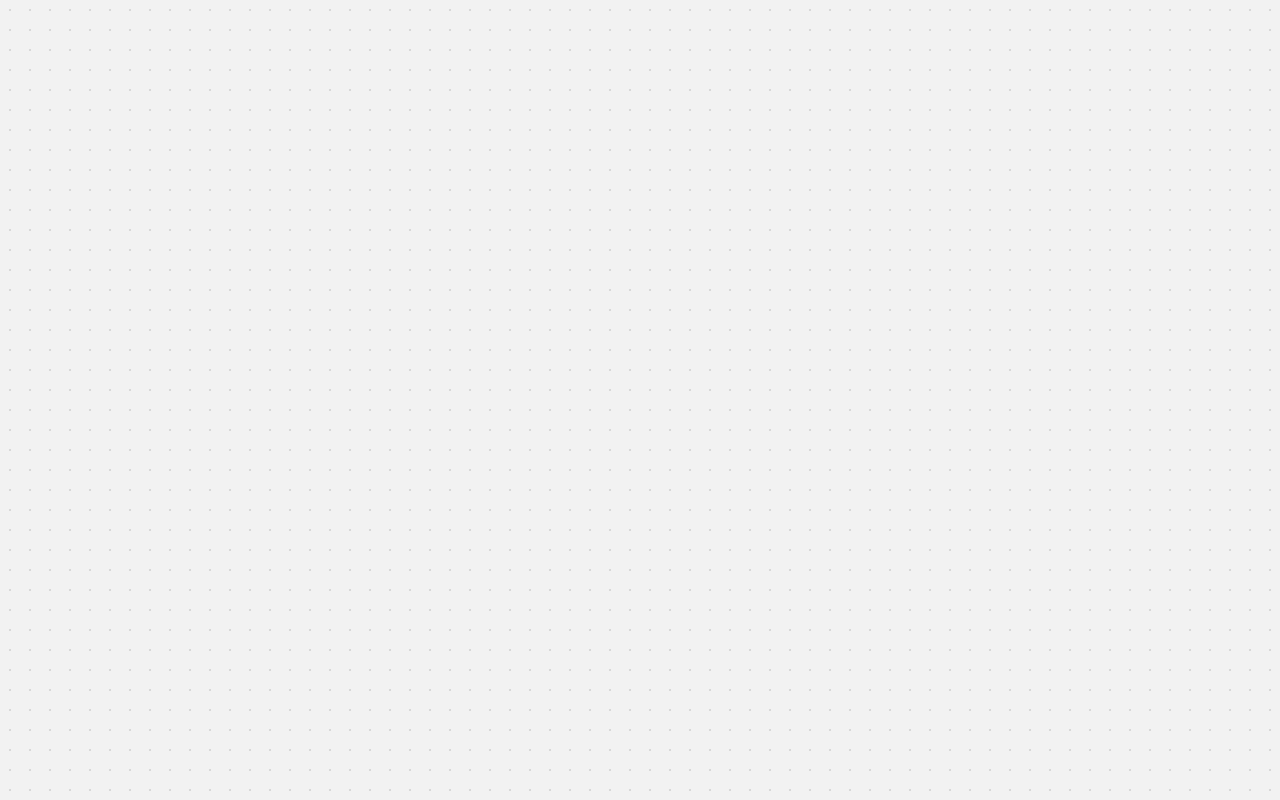
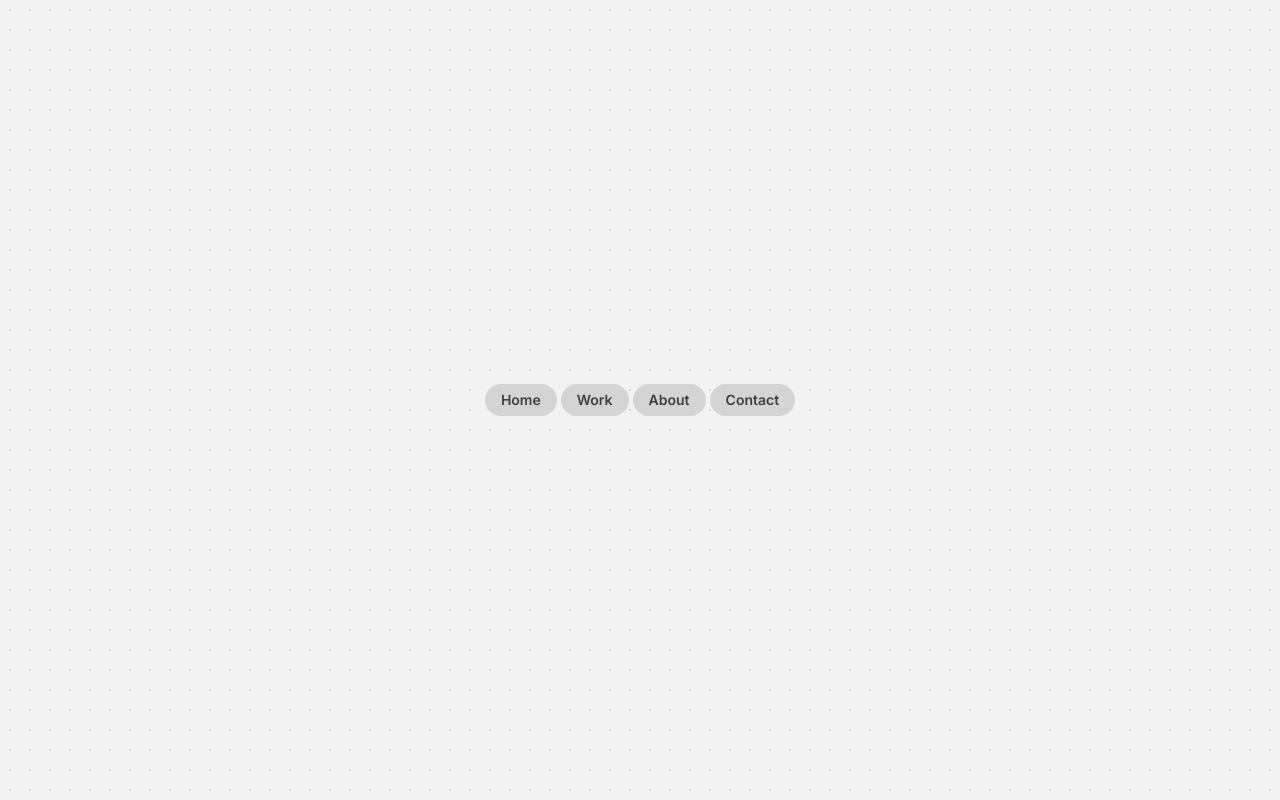
Before and after one commit to p4nthera115/random-components, a Next.js app: page / in a window 1280 px wide. Built offline with nearby package versions, Linux system fonts and the light colour scheme.

Commit message:
menu buttons

```diff
--- a/app/page.tsx
+++ b/app/page.tsx
@@ -24,6 +24,7 @@ import SoftButton from "@/components/Dailies/SoftButton";
 import P4nButtons from "@/components/Dailies/P4nButtons";
 import ArrowToTickSlider from "@/components/Dailies/ArrowToTickSlider";
 import LineWebsitePageAnimation from "@/components/Dailies/LineWebsitePageAnimation";
+import MenuButtons from "@/components/Dailies/MenuButtons";
 
 export default function Home() {
   return (
@@ -52,6 +53,7 @@ export default function Home() {
       {/* <P4nButtons /> */}
       {/* <ArrowToTickSlider /> */}
       <LineWebsitePageAnimation />
+      <MenuButtons />
     </div>
   );
 }
--- a/components/Dailies/MenuButtons.tsx
+++ b/components/Dailies/MenuButtons.tsx
@@ -1,7 +1,34 @@
+import { useState } from "react";
+
 export default function MenuButtons() {
+  const [active, setActive] = useState<number>();
+
+  const arr = ["Home", "Work", "About", "Contact"];
+
   return (
-    <div>
-      <div></div>
+    <div className="z-10 flex h-24  border-black flex-row justify-center items-center p-6 gap-1">
+      {arr.map((item, i) => (
+        <button
+          onClick={() => setActive(i)}
+          className={`
+            ${active === i && "invert pr-3"}
+            relative group flex h-8 p-4 bg-neutral-300 hover:pr-3 justify-center items-center rounded-full transition-all
+          `}
+        >
+          <span
+            className={`${
+              active === i && "scale-100 opacity-100 blur-none"
+            } h-4 w-4 rounded-full absolute scale-0 opacity-0 blur-md group-hover:scale-100 group-hover:blur-none group-hover:opacity-100 bg-black/70 transition-all left-2`}
+          ></span>
+          <p
+            className={`${
+              active === i && "ml-4"
+            } group-hover:ml-4 transition-all`}
+          >
+            {item}
+          </p>
+        </button>
+      ))}
     </div>
   );
 }
```
